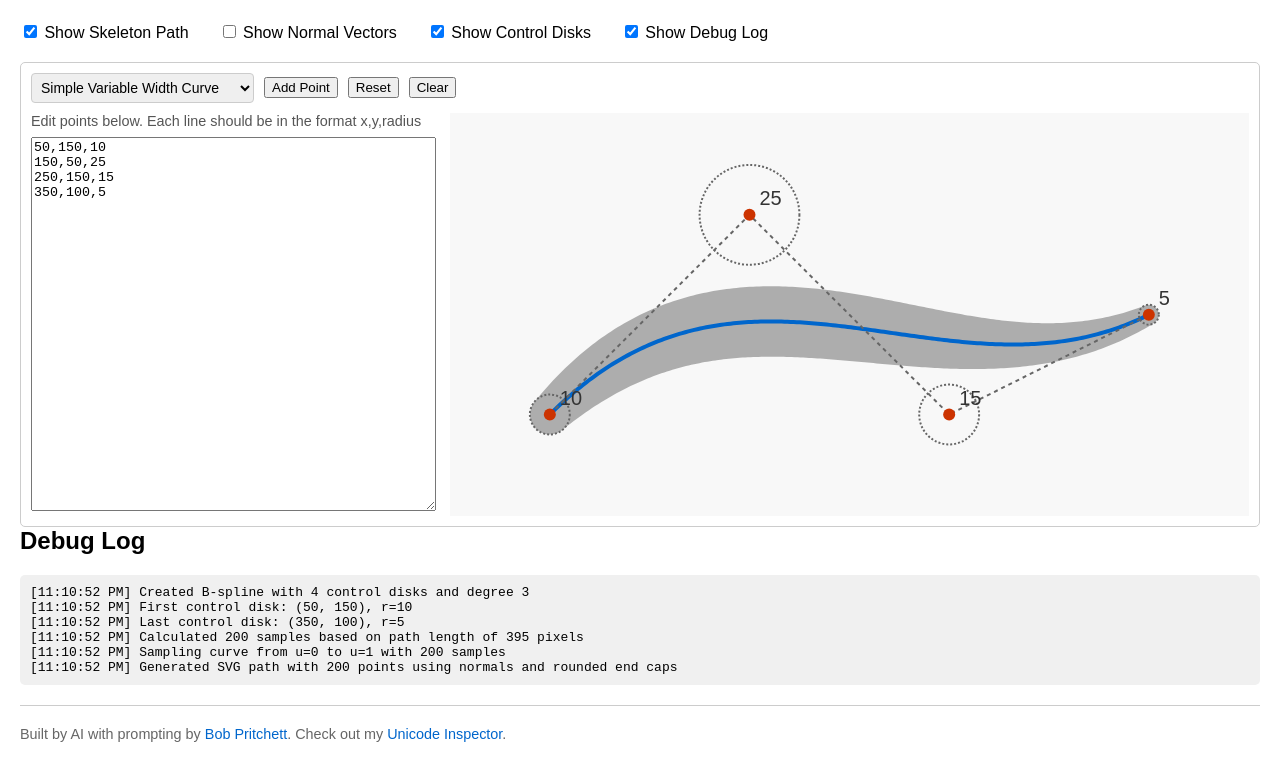
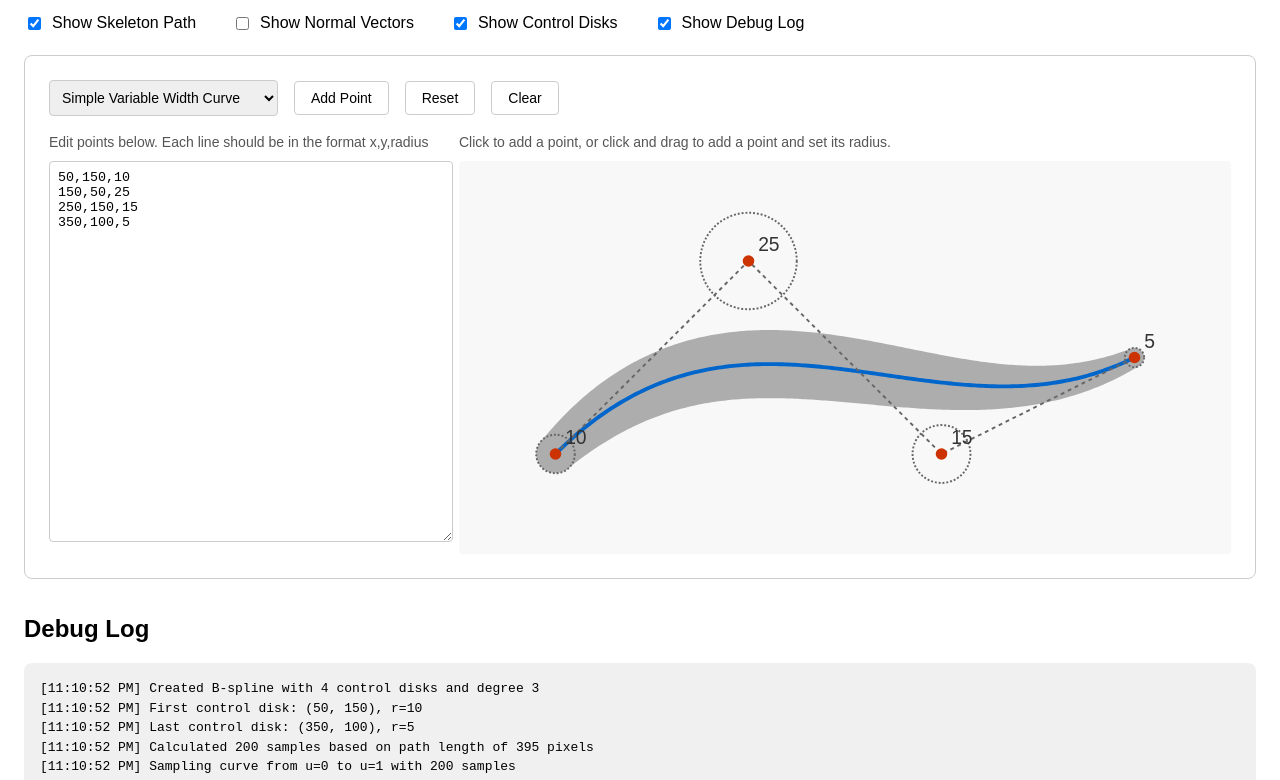
Before and after one commit to BobPritchett/dbsc-svg, a website: page demo/index.html in a window 1280 px wide. Shown: the part 93-873 px from the top of the page. Drawn offline with Linux system fonts and the light colour scheme.

Commit message:
Update demo styling for improved layout and user experience.

```diff
--- a/demo/index.html
+++ b/demo/index.html
@@ -7,61 +7,79 @@
     <style>
       body {
         font-family: Arial, sans-serif;
-        margin: 20px;
+        margin: 0;
+        padding: 24px;
+        line-height: 1.5;
       }
       .header {
         display: flex;
         justify-content: space-between;
         align-items: center;
-        margin-bottom: 15px;
+        margin-bottom: 32px;
+      }
+      .header h1 {
+        margin: 0;
+        font-size: 32px;
       }
       .github-link {
-        font-size: 0.9em;
+        font-size: 16px;
       }
       .container {
         display: flex;
         flex-direction: column;
-        gap: 20px;
+        gap: 24px;
       }
       .curve-container {
         border: 1px solid #ccc;
-        padding: 10px;
-        border-radius: 5px;
+        padding: 24px;
+        border-radius: 8px;
         display: flex;
         flex-direction: column;
+        gap: 16px;
       }
       .example-content {
         display: flex;
-        gap: 20px;
+        gap: 24px;
       }
       .data-column {
         flex: 1;
         display: flex;
         flex-direction: column;
+        gap: 8px;
       }
       .visual-column {
         flex: 2;
+        display: flex;
+        flex-direction: column;
+        gap: 8px;
       }
       .controls {
-        margin-bottom: 10px;
         display: flex;
-        gap: 10px;
+        gap: 16px;
         align-items: center;
+        flex-wrap: wrap;
+      }
+      .controls label {
+        display: flex;
+        align-items: center;
+        gap: 8px;
       }
       h2 {
-        margin-top: 0;
+        margin: 0 0 16px 0;
+        font-size: 24px;
       }
       svg {
         background-color: #f8f8f8;
         width: 100%;
         height: 100%;
         min-height: 200px;
+        border-radius: 4px;
       }
       .log {
         font-family: monospace;
         background-color: #f0f0f0;
-        padding: 10px;
-        border-radius: 5px;
+        padding: 16px;
+        border-radius: 8px;
         max-height: 200px;
         overflow-y: auto;
       }
@@ -71,16 +89,19 @@
         min-height: 140px;
         font-family: monospace;
         resize: vertical;
+        padding: 8px;
+        border: 1px solid #ccc;
+        border-radius: 4px;
       }
       .error-message {
         color: red;
-        font-size: 0.9em;
-        margin-top: 5px;
+        font-size: 14px;
+        margin-top: 4px;
       }
       .instructions {
-        font-size: 0.9em;
+        font-size: 14px;
         color: #555;
-        margin-bottom: 8px;
+        margin: 0;
       }
       .no-select {
         user-select: none;
@@ -89,16 +110,27 @@
         -ms-user-select: none;
       }
       select {
-        padding: 5px;
+        padding: 8px;
         font-size: 14px;
         border-radius: 4px;
         border: 1px solid #ccc;
       }
+      button {
+        padding: 8px 16px;
+        font-size: 14px;
+        border-radius: 4px;
+        border: 1px solid #ccc;
+        background: white;
+        cursor: pointer;
+      }
+      button:hover {
+        background: #f5f5f5;
+      }
       .footer {
-        margin-top: 20px;
-        padding-top: 20px;
+        margin-top: 32px;
+        padding-top: 24px;
         border-top: 1px solid #ccc;
-        font-size: 0.9em;
+        font-size: 14px;
         color: #666;
       }
       .footer a {
@@ -107,6 +139,9 @@
       }
       .footer a:hover {
         text-decoration: underline;
+      }
+      #debugSection {
+        margin-top: 32px;
       }
     </style>
   </head>
@@ -162,7 +197,13 @@
             <textarea id="pointsData"></textarea>
             <div id="errorMessage" class="error-message"></div>
           </div>
-          <div class="visual-column" id="visualArea"></div>
+          <div class="visual-column">
+            <div class="instructions">
+              Click to add a point, or click and drag to add a point and set its
+              radius.
+            </div>
+            <div id="visualArea"></div>
+          </div>
         </div>
       </div>
     </div>
```
